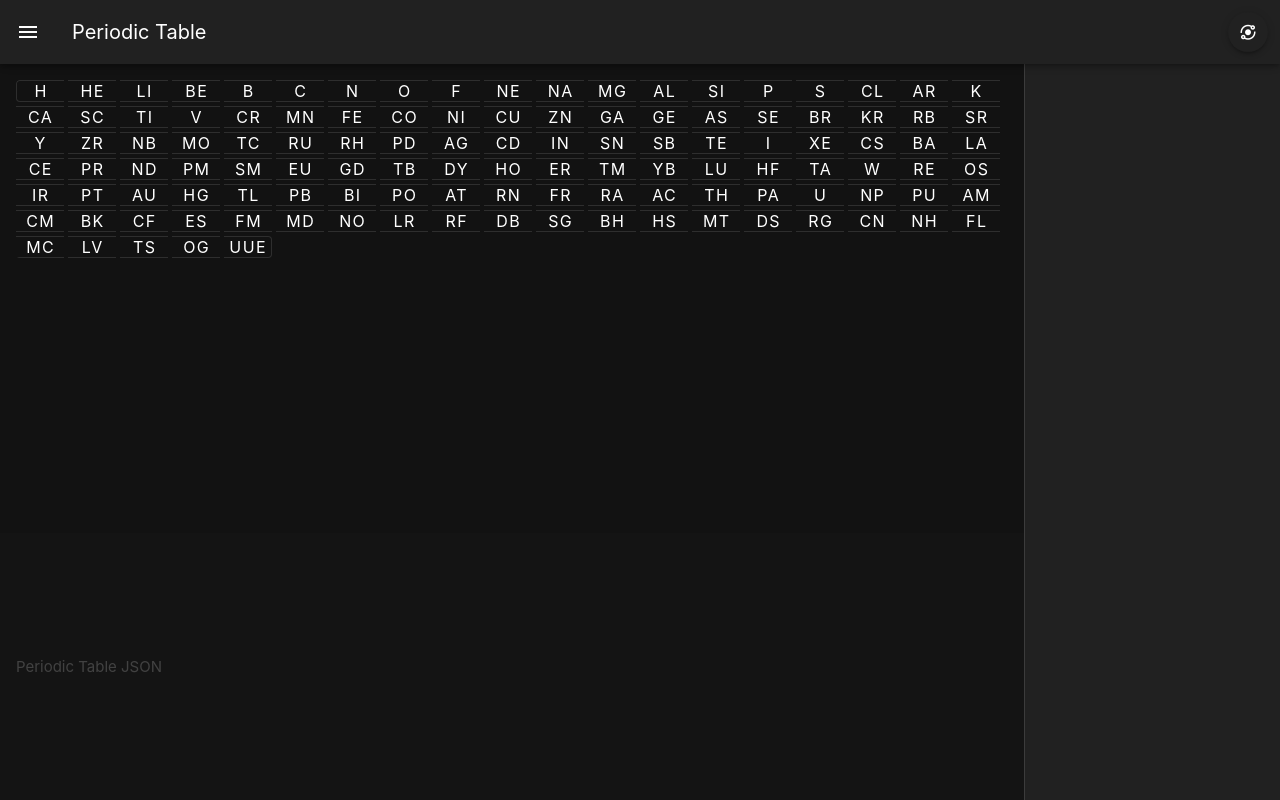
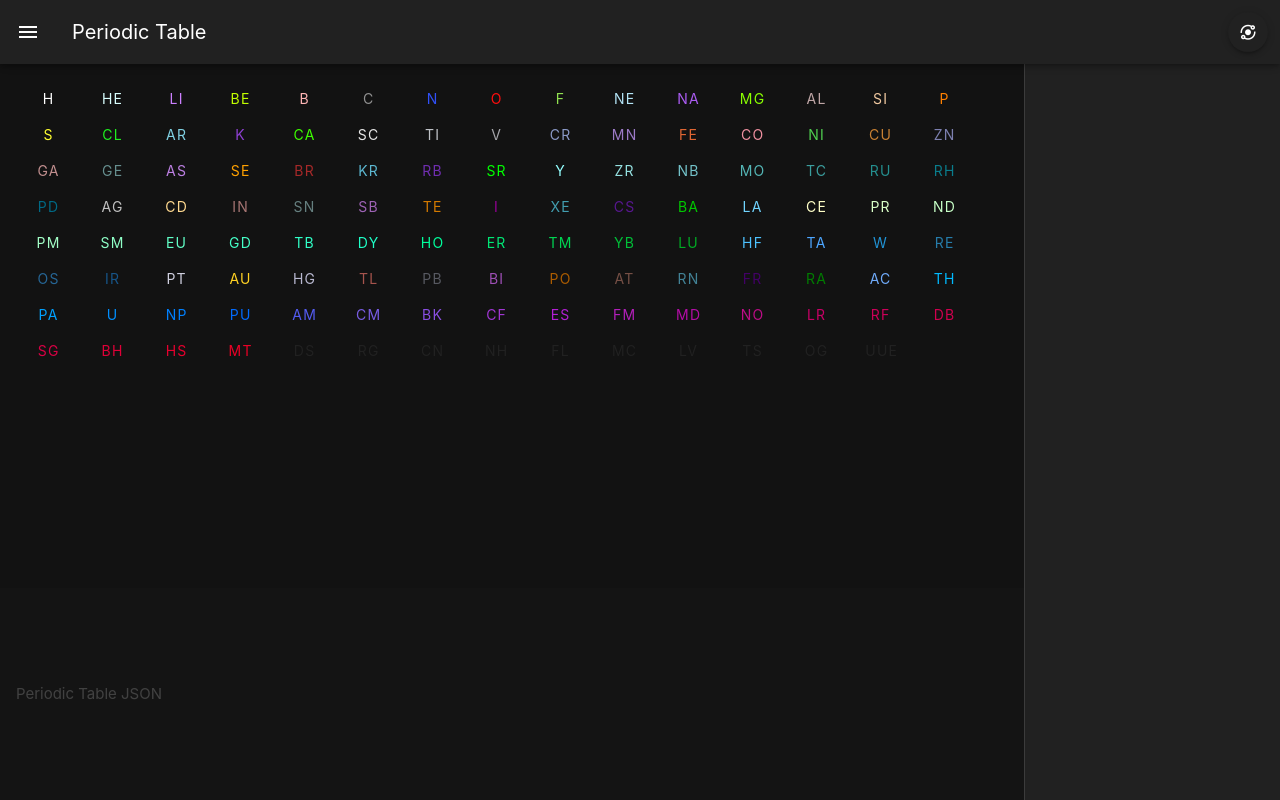
Before and after one commit to nuforge/periodic-elements, a Vue app: page / in a window 1280 px wide. Built offline with nearby package versions, Linux system fonts and the light colour scheme; the HTML template or start-up script is replaced by a standard one.

Commit message:
selection and styles for elements

```diff
--- a/src/components/PeriodicBubbles.vue
+++ b/src/components/PeriodicBubbles.vue
@@ -1,14 +1,21 @@
 <template>
-  <v-btn-toggle class="flex-wrap h-auto ga-1 " v-model="elements.selected" multiple>
-    <v-btn variant="outlined" icon v-for="element in elements.elements" :key="element.symbol" :value="element.symbol"
-      :color="element['cpk-hex'] ? `#${element['cpk-hex']}` : 'surface'" :text="`${element.symbol}`" />
-  </v-btn-toggle>
+  <v-item-group v-model="elements.selected" multiple>
+    <span v-for="element in elements.elements" :key="element.symbol">
+      <v-item v-slot="{ isSelected, toggle }" :value="element.symbol">
+        <v-btn :variant="isSelected ? 'tonal' : 'text'"
+          :color="element['cpk-hex'] ? `#${element['cpk-hex']}` : 'surface'" :text="`${element.symbol}`"
+          @click="toggle" />
+      </v-item>
+    </span>
+  </v-item-group>
 </template>
 
 <script setup lang="ts">
+import { ref } from 'vue'
 import { useElementStore } from '@/stores/elements';
 
 const elements = useElementStore()
+const show = ref(false)
 
 
 </script>
```
